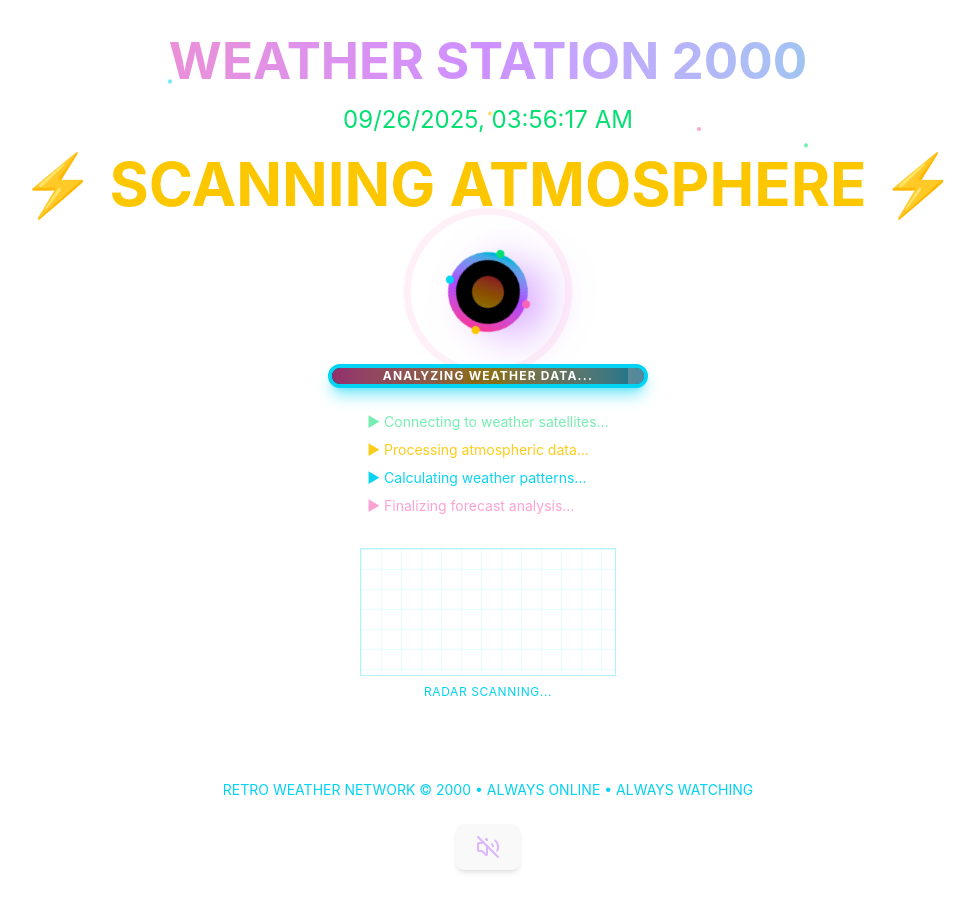
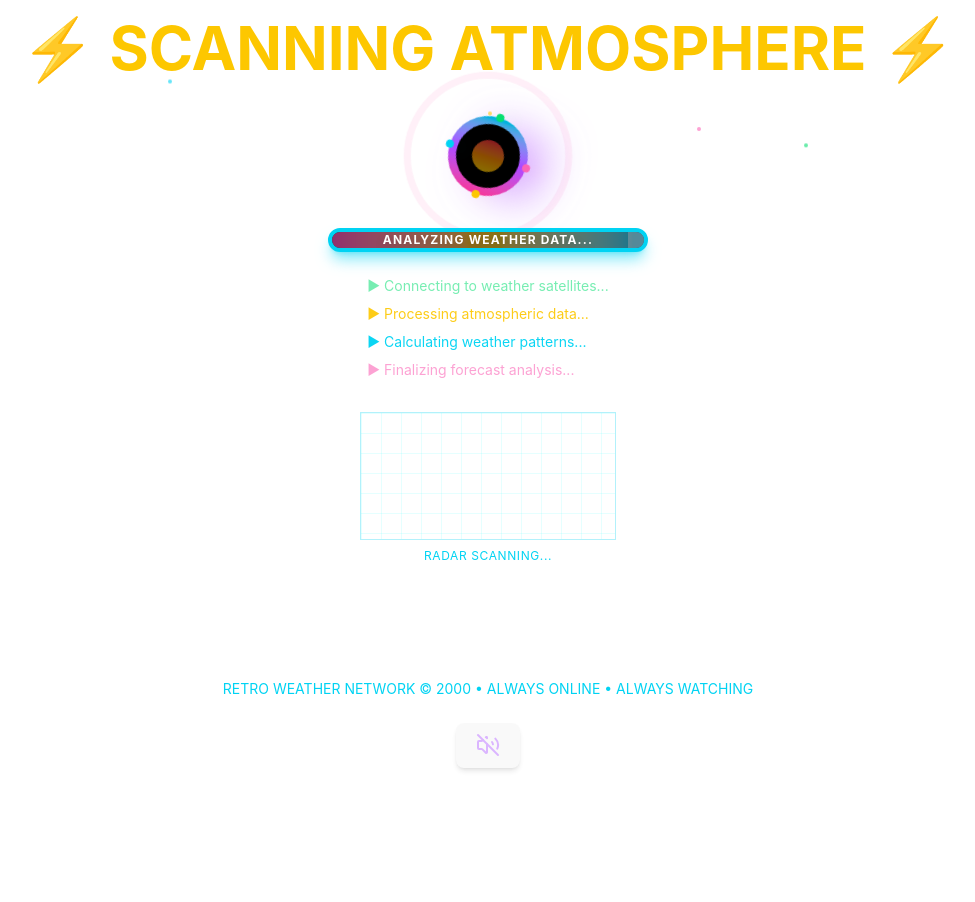
Before and after one commit to MDMoore1764/Weather-Station-2000, a React (Vite) app in the folder weather-station-2001/: page / in a window 1280 px wide. Both pictures are taken after typing "Sample", "Sample", "Sample", "Sample", "Sample", "Sample" into the empty fields and a click on the button "CLEAR". Shown: the whole page, without its empty margins (152-1127 px from the left). After the commit the page ends 800 px from the top, so only its background shows below. Built offline with nearby package versions, Linux system fonts and the light colour scheme.

Commit message:
Remove app title during scanning

```diff
--- a/weather-station-2001/src/pages/home/Home.tsx
+++ b/weather-station-2001/src/pages/home/Home.tsx
@@ -22,7 +22,7 @@ function HomePage() {
 
 	return (
 		<div className="flex flex-col h-full w-full align-middle">
-			<AppTitle currentTime={homePageContext.currentTime} />
+			{homePageContext.appState === "address_input" && <AppTitle currentTime={homePageContext.currentTime} />}
 			{homePageContext.appState === "address_input" && <AddressForm />}
 			{homePageContext.appState === "loading_weather" && <LoadingPage />}
 			<AppFooter />
--- a/weather-station-2001/src/pages/home/loading_page/LoadingPage.tsx
+++ b/weather-station-2001/src/pages/home/loading_page/LoadingPage.tsx
@@ -24,7 +24,7 @@ function LoadingPage(props: TProps) {
 	}, [averageLoadingMs])
 
 	return (
-		<div className="text-center mb-8">
+		<div className="text-center mb-8 flex-1">
 			<div className="text-6xl text-yellow-400 mb-6 animate-bounce font-bold">⚡ SCANNING ATMOSPHERE ⚡</div>
 
 			<div className="relative flex justify-center items-center mb-8">
```
